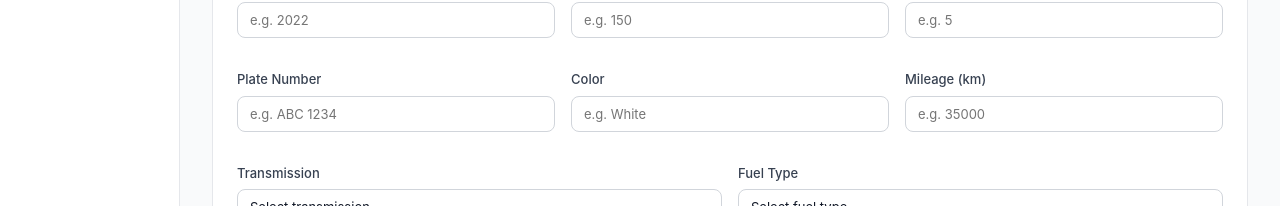
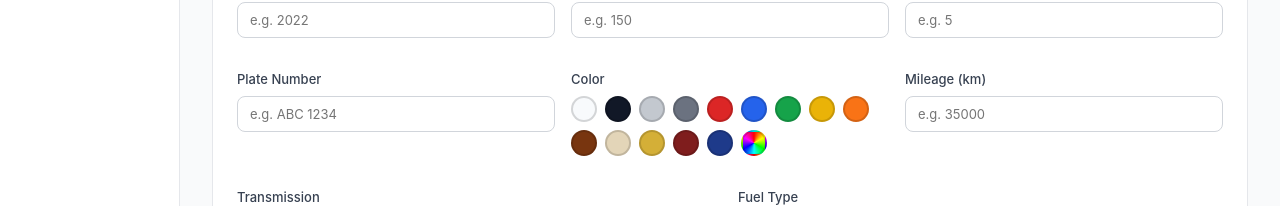
Before and after one commit to arvincosto11-wq/car-rental-app, a React (Vite) app in the folder client/: page /admin/add-car in a window 1280 px wide. Shown: the part 658-864 px from the top of the page. Built offline with nearby package versions, Linux system fonts and the light colour scheme; no server answers; sample sign-in values are in the browser's storage.

Commit message:
Replace free-text car color field with a validated swatch picker
Admin can only choose from a curated set of real vehicle colors or type
a custom name restricted to letters/spaces/hyphens, instead of any free text.

```diff
--- /dev/null
+++ b/client/src/components/ColorPicker.jsx
@@ -0,0 +1,96 @@
+import { useState, useEffect } from 'react';
+import { GOLD, GOLD_DARK } from '../theme';
+
+// Curated list of real vehicle colors, each with a swatch hex for the picker.
+// Keeping this closed-ended is what makes the field "valid" — an admin can
+// only pick a real color, never mistype something like "asdf".
+export const CAR_COLORS = [
+  { name: 'White', hex: '#f8fafc' },
+  { name: 'Black', hex: '#111827' },
+  { name: 'Silver', hex: '#c3c8cf' },
+  { name: 'Gray', hex: '#6b7280' },
+  { name: 'Red', hex: '#dc2626' },
+  { name: 'Blue', hex: '#2563eb' },
+  { name: 'Green', hex: '#16a34a' },
+  { name: 'Yellow', hex: '#eab308' },
+  { name: 'Orange', hex: '#f97316' },
+  { name: 'Brown', hex: '#78350f' },
+  { name: 'Beige', hex: '#e3d5b8' },
+  { name: 'Gold', hex: '#d4af37' },
+  { name: 'Maroon', hex: '#7f1d1d' },
+  { name: 'Navy', hex: '#1e3a8a' },
+];
+
+// Only letters, spaces and hyphens survive in the "Other" box — enough to
+// keep the field a plausible color name (e.g. "Pearl White") without
+// blocking legitimate custom colors the preset list doesn't cover.
+const sanitize = (raw) => raw.replace(/[^a-zA-Z\s-]/g, '').slice(0, 30);
+
+const ColorPicker = ({ id, value, onChange, isDark }) => {
+  const matchesPreset = CAR_COLORS.some((c) => c.name.toLowerCase() === (value || '').trim().toLowerCase());
+  const [customMode, setCustomMode] = useState(!!value && !matchesPreset);
+
+  useEffect(() => {
+    if (value && !CAR_COLORS.some((c) => c.name.toLowerCase() === value.trim().toLowerCase())) {
+      setCustomMode(true);
+    }
+  }, [value]);
+
+  const accent = isDark ? GOLD_DARK : GOLD;
+  const ring = (selected) => selected
+    ? { border: `2px solid ${accent}`, boxShadow: `0 0 0 2px ${isDark ? '#0f172a' : '#fff'}, 0 0 0 4px ${accent}` }
+    : { border: `2px solid ${isDark ? 'rgba(255,255,255,0.15)' : 'rgba(0,0,0,0.15)'}` };
+
+  return (
+    <div>
+      <div style={{ display: 'flex', flexWrap: 'wrap', gap: '8px' }}>
+        {CAR_COLORS.map((c) => {
+          const selected = !customMode && (value || '').trim().toLowerCase() === c.name.toLowerCase();
+          return (
+            <button
+              key={c.name}
+              type="button"
+              title={c.name}
+              aria-label={c.name}
+              aria-pressed={selected}
+              onClick={() => { setCustomMode(false); onChange(c.name); }}
+              style={{
+                width: '26px', height: '26px', borderRadius: '50%', background: c.hex,
+                cursor: 'pointer', padding: 0, flexShrink: 0, ...ring(selected),
+              }}
+            />
+          );
+        })}
+        <button
+          type="button"
+          title="Other color"
+          aria-label="Other color"
+          aria-pressed={customMode}
+          onClick={() => setCustomMode(true)}
+          style={{
+            width: '26px', height: '26px', borderRadius: '50%', flexShrink: 0, padding: 0, cursor: 'pointer',
+            background: 'conic-gradient(red, yellow, lime, cyan, blue, magenta, red)',
+            ...ring(customMode),
+          }}
+        />
+      </div>
+      {customMode && (
+        <input
+          id={id}
+          type="text"
+          placeholder="Type a color name, e.g. Pearl White"
+          value={value}
+          onChange={(e) => onChange(sanitize(e.target.value))}
+          style={{
+            width: '100%', marginTop: '8px', padding: '8px 10px',
+            border: `1px solid ${isDark ? '#334155' : '#d1d5db'}`,
+            borderRadius: '6px', fontSize: '13px', outline: 'none', boxSizing: 'border-box',
+            color: isDark ? '#f1f5f9' : '#111827', background: isDark ? '#0f172a' : '#fff',
+          }}
+        />
+      )}
+    </div>
+  );
+};
+
+export default ColorPicker;
--- a/client/src/pages/admin/AddCar.jsx
+++ b/client/src/pages/admin/AddCar.jsx
@@ -5,6 +5,7 @@ import api from '../../api';
 import { VEHICLE_DATA, CAR_BRAND_ORDER, MOTO_BRAND_ORDER, CAR_CATEGORIES_ORDERED } from '../../data/vehicleBrands';
 import { GOLD, GOLD_DARK, GOLD_TINT, GOLD_TINT_DARK, ON_GOLD } from '../../theme';
 import usePageTitle from '../../hooks/usePageTitle';
+import ColorPicker from '../../components/ColorPicker';
 
 const OTHER = '__other__';
 
@@ -283,7 +284,7 @@ const AddCar = () => {
 
         <div style={s.row}>
           <div style={s.field}><label style={s.label} htmlFor="ac-plate">Plate Number</label><input id="ac-plate" style={s.input} type="text" placeholder="e.g. ABC 1234" value={form.plateNumber} onChange={(e) => setForm({...form, plateNumber: e.target.value})} required /></div>
-          <div style={s.field}><label style={s.label} htmlFor="ac-color">Color</label><input id="ac-color" style={s.input} type="text" placeholder="e.g. White" value={form.color} onChange={(e) => setForm({...form, color: e.target.value})} /></div>
+          <div style={s.field}><label style={s.label} htmlFor="ac-color">Color</label><ColorPicker id="ac-color" isDark={isDark} value={form.color} onChange={(color) => setForm({...form, color})} /></div>
           <div style={s.field}><label style={s.label} htmlFor="ac-mileage">Mileage (km)</label><input id="ac-mileage" style={s.input} type="number" placeholder="e.g. 35000" value={form.mileage} onChange={(e) => setForm({...form, mileage: e.target.value})} /></div>
         </div>
 
--- a/client/src/pages/admin/ManageCars.jsx
+++ b/client/src/pages/admin/ManageCars.jsx
@@ -9,6 +9,7 @@ import api from '../../api';
 import { VEHICLE_DATA, CAR_BRAND_ORDER, MOTO_BRAND_ORDER, CAR_CATEGORIES_ORDERED } from '../../data/vehicleBrands';
 import { GOLD, GOLD_DARK, GOLD_TINT, GOLD_TINT_DARK, GOLD_TINT_BORDER, GOLD_TINT_BORDER_DARK, ON_GOLD } from '../../theme';
 import usePageTitle from '../../hooks/usePageTitle';
+import ColorPicker from '../../components/ColorPicker';
 
 const OTHER = '__other__';
 
@@ -449,8 +450,8 @@ const ManageCars = () => {
                         </div>
                         <div style={styles.field}>
                           <label style={styles.label} htmlFor="mc-edit-color">Color</label>
-                          <input id="mc-edit-color" style={styles.input} type="text" value={editForm.color}
-                            onChange={(e) => setEditForm({...editForm, color: e.target.value})} />
+                          <ColorPicker id="mc-edit-color" isDark={isDark} value={editForm.color}
+                            onChange={(color) => setEditForm({...editForm, color})} />
                         </div>
                         <div style={styles.field}>
                           <label style={styles.label} htmlFor="mc-edit-mileage">Mileage (km)</label>
```
